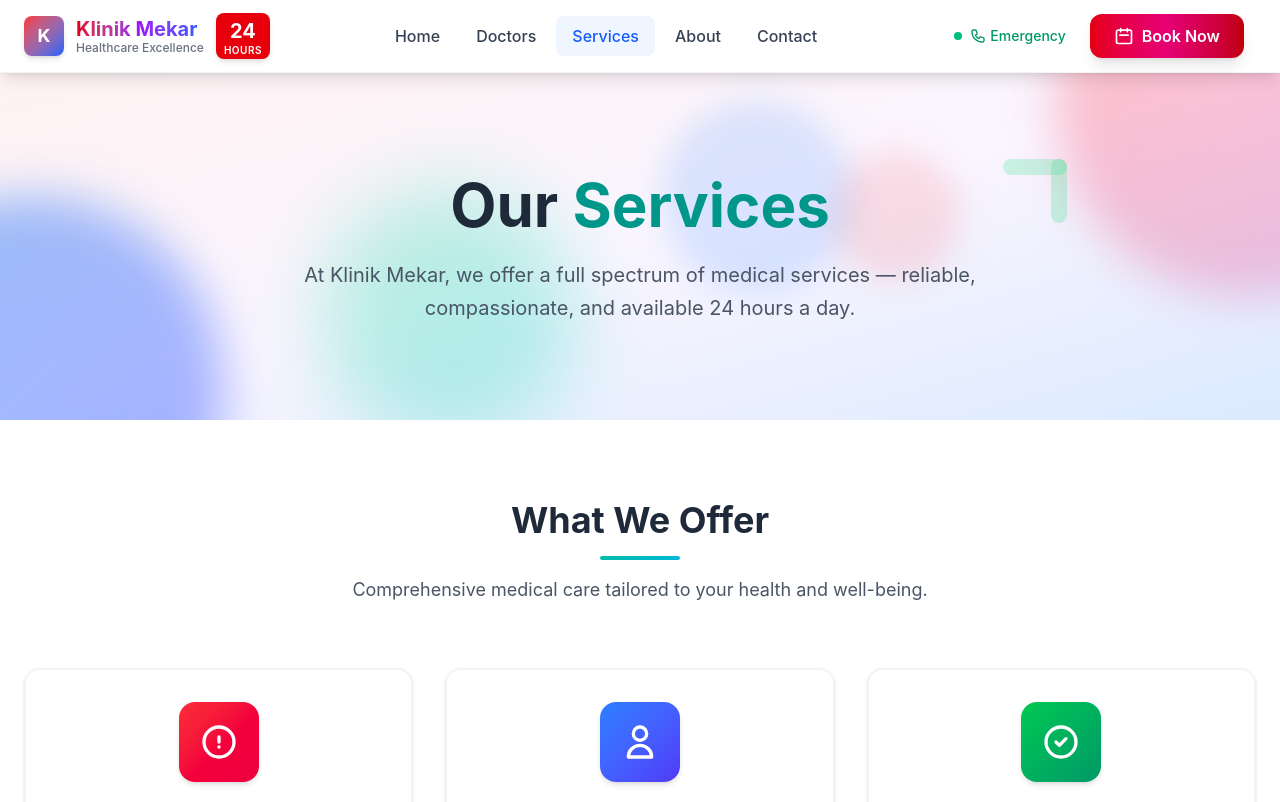
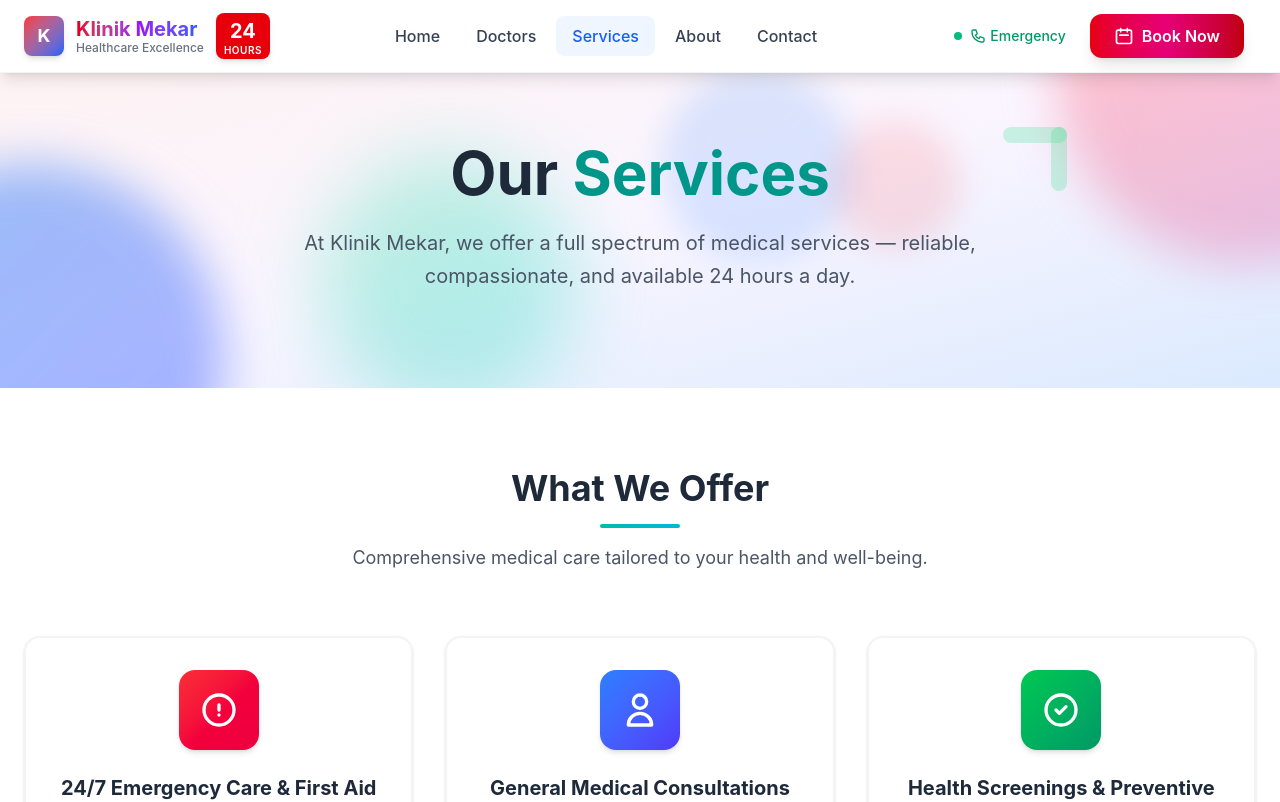
Before and after one commit to yapsancode/clinic-booking-2025, a Next.js app: page /services in a window 1280 px wide. Shown: the top 802 px of the page. Built offline with nearby package versions, Linux system fonts and the light colour scheme.

Commit message:
fix layout

```diff
--- a/src/app/(main)/layout.tsx
+++ b/src/app/(main)/layout.tsx
@@ -67,7 +67,7 @@
         {/* Main content area */}
         <main
           id="main-content"
-          className="flex-1 w-full pt-18"
+          className="flex-1 w-full pt-10"
           role="main"
         >
           {children}
```
